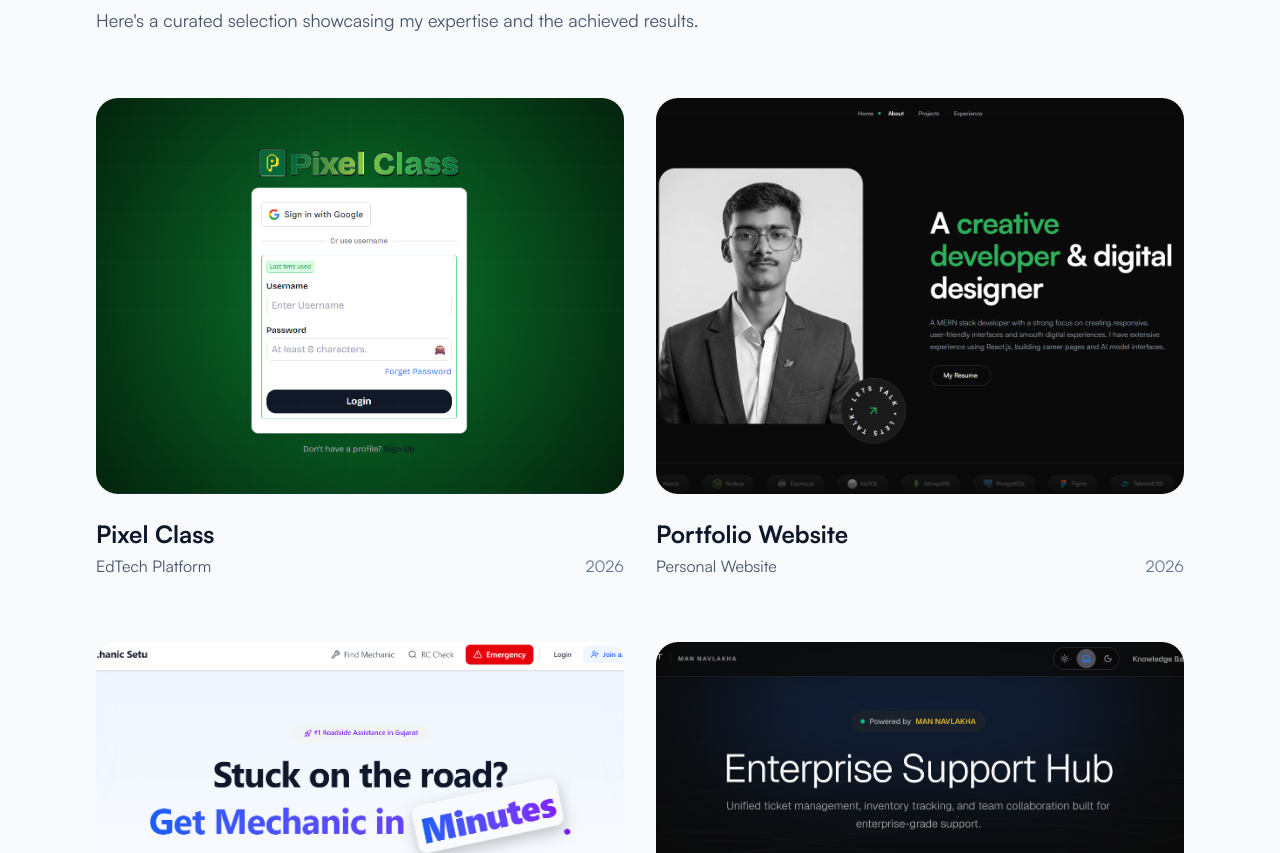
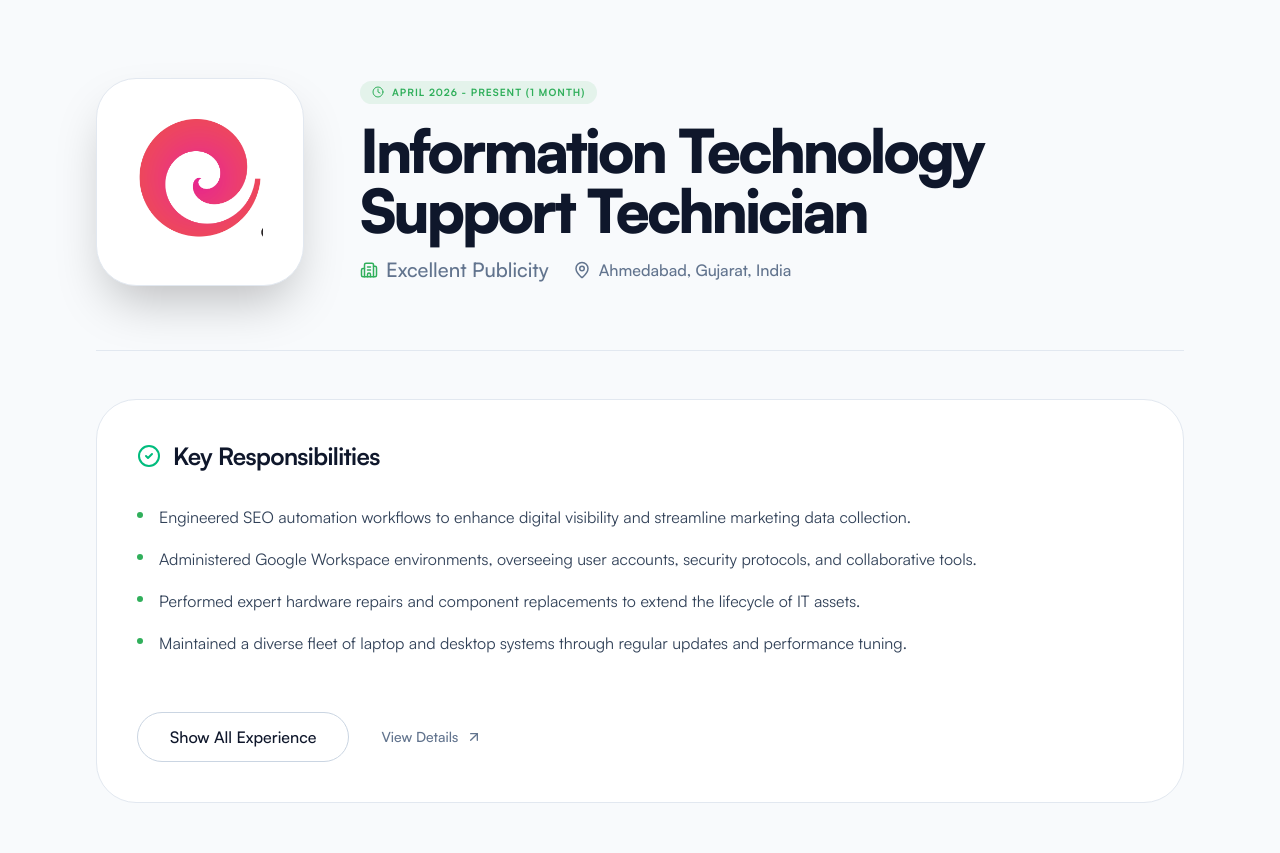
Before and after one commit to man-navlakha/portfolio_2.O, a Next.js app: page / in a window 1280 px wide. Shown: the part 1786-2639 px from the top of the page. Built offline with nearby package versions, Linux system fonts and the light colour scheme; no server answers.

Commit message:
update some tittle & details

```diff
--- a/app/HomeClient.jsx
+++ b/app/HomeClient.jsx
@@ -1,6 +1,9 @@
 "use client"
 import React, { useState } from 'react';
-import { ArrowUpRight, Github, Instagram, Linkedin, Mail, Star, ChevronDown } from 'lucide-react';
+import {
+  ArrowUpRight, Github, Instagram, Linkedin, Mail, Star, ChevronDown,
+  Calendar, MapPin, Briefcase, CheckCircle2, Code2, Award, Building2, Clock, ChevronRight
+} from 'lucide-react';
 import RevealOnScroll from './Components/ui/RevealOnScroll'
 import ShinyText from '../components/ShinyText'
 import HoverText from './Components/ui/HoverText'
@@ -10,12 +13,15 @@ import CallToAction from './Components/CallToAction';
 import { Accordion, AccordionContent, AccordionItem, AccordionTrigger } from "@/components/ui/accordion";
 import Scroll from './Components/Scroll';
 import { useProjects } from '@/app/context/ProjectContext';
+import { useExperience } from '@/app/context/ExperienceContext';
 import Link from 'next/link';
 
 export default function Home() {
   const { projects, loading } = useProjects();
+  const { experiences } = useExperience();
 
-  const displayProjects = projects.filter(p => p.isFeatured);
+  const displayProjects = projects.filter(p => p.isFeatured).slice(0, 4);
+  const currentExperience = experiences && experiences.length > 0 ? experiences[0] : null;
 
   const [activeExpertise, setActiveExpertise] = useState("item-1");
 
@@ -99,6 +105,85 @@ export default function Home() {
             </>
           </div>
         </section>
+
+        {/* Currently Working Experience */}
+        {currentExperience && (
+          <section className="py-24 px-6 md:px-12 lg:px-24">
+            <div className="max-w-7xl mx-auto">
+              <RevealOnScroll>
+                <div className="flex items-center gap-2 text-brand text-sm font-medium tracking-widest mb-4">
+                  <ShinyText speed={2} color="#30af5b" shineColor="#000000" text="✦ CURRENT EXPERIENCE" className=' text-xl' />
+                </div>
+                <h2 className="text-5xl md:text-6xl font-bold mb-16 text-slate-900 font-primary dark:text-white">Currently Working</h2>
+              </RevealOnScroll>
+
+              <div className="relative z-10 w-full mb-12">
+                <RevealOnScroll delay={200}>
+                  <div className="flex flex-col md:flex-row md:items-center gap-10 md:gap-14 border-b border-slate-200 dark:border-white/10 pb-16 pt-6">
+                      <div className="w-32 h-32 md:w-52 md:h-52 rounded-[2.5rem] overflow-hidden bg-white dark:bg-white/5 border border-slate-200 dark:border-white/10 p-6 md:p-10 shrink-0 flex items-center justify-center shadow-2xl group/logo hover:scale-105 transition-transform duration-500">
+                          <img src={currentExperience.logo} alt={currentExperience.company} className="w-full h-full object-contain group-hover/logo:scale-110 transition-transform duration-700" />
+                      </div>
+                      <div className="space-y-4">
+                          <div className="inline-flex items-center gap-2 px-3 py-1 rounded-full bg-brand/10 text-brand text-[10px] font-bold uppercase tracking-widest">
+                              <Clock size={12} /> {currentExperience.period || 'Ongoing'}
+                          </div>
+                          <h1 className="text-4xl md:text-5xl lg:text-6xl font-black tracking-tighter text-slate-900 dark:text-white leading-none">
+                              {currentExperience.role}
+                          </h1>
+                          <div className="flex flex-wrap items-center gap-x-6 gap-y-2 text-slate-500 dark:text-gray-400 font-medium">
+                              <div className="flex items-center gap-2">
+                                  <Building2 size={18} className="text-brand" />
+                                  <span className="text-xl">{currentExperience.company}</span>
+                              </div>
+                              {currentExperience.location && (
+                                  <div className="flex items-center gap-2">
+                                      <MapPin size={18} />
+                                      <span>{currentExperience.location}</span>
+                                  </div>
+                              )}
+                          </div>
+                      </div>
+                  </div>
+                </RevealOnScroll>
+
+                <div className="mt-12">
+                    <RevealOnScroll>
+                        <section className="space-y-8 bg-white dark:bg-white/[0.02] border border-slate-200 dark:border-white/5 p-8 md:p-10 rounded-[2.5rem]">
+                            <h2 className="text-2xl font-bold tracking-tight flex items-center gap-3">
+                                <CheckCircle2 className="text-emerald-500" size={24} />
+                                Key Responsibilities
+                            </h2>
+                            <ul className="space-y-4">
+                                {currentExperience.responsibilities?.slice(0, 4).map((item, idx) => (
+                                    <li key={idx} className="flex items-start gap-4 group">
+                                        <div className="mt-2 w-1.5 h-1.5 rounded-full bg-brand shrink-0 group-hover:scale-150 transition-transform" />
+                                        <span className="text-slate-700 dark:text-gray-300 leading-relaxed">{item}</span>
+                                    </li>
+                                ))}
+                            </ul>
+
+                            <div className="pt-6 flex justify-start items-center gap-4">
+                                <Link href="/experience">
+                                    <AnimatedButton
+                                        hoverColor="bg-slate-900 dark:bg-white"
+                                        hoverTextColor="group-hover:text-white dark:group-hover:text-black"
+                                    >
+                                        Show All Experience
+                                    </AnimatedButton>
+                                </Link>
+                                <Link href={`/experience/${currentExperience.id}`} className="group flex items-center gap-2 text-sm font-medium text-slate-500 hover:text-brand transition-colors ml-4 cursor-pointer">
+                                    <span>View Details</span>
+                                    <ArrowUpRight size={16} className="group-hover:translate-x-1 group-hover:-translate-y-1 transition-transform" />
+                                </Link>
+                            </div>
+                        </section>
+                    </RevealOnScroll>
+                </div>
+              </div>
+            </div>
+          </section>
+        )}
+
         {/* Selected Projects */}
         <section className="py-24 px-6 md:px-12 lg:px-24">
           <div className="max-w-7xl mx-auto">
--- a/app/about/AboutClient.jsx
+++ b/app/about/AboutClient.jsx
@@ -137,7 +137,7 @@ const AboutClient = () => {
                                     color="#30af5b"
                                     shineColor="#000000" text="✦ STEPS I FOLLOW" className=' text-xl' />
                             </div>
-                            <h2 className="text-4xl md:text-5xl font-bold mb-4 text-slate-900 dark:text-white">My Design Process</h2>
+                            <h2 className="text-4xl md:text-5xl font-bold mb-4 text-slate-900 dark:text-white">Crafting Work That Matters</h2>
                             <p className="text-slate-600 dark:text-gray-400 mb-16">I follow a structured process to ensure high-quality results.</p>
                         </RevealOnScroll>
 
@@ -184,7 +184,7 @@ const AboutClient = () => {
                                     <Loader2 className="w-8 h-8 animate-spin text-brand" />
                                 </div>
                             ) : (
-                                experiences.map((exp, index) => (
+                                experiences.slice(0, 3).map((exp, index) => (
                                     <RevealOnScroll key={exp.id || index} delay={index * 100}>
                                         <Link href={`/experience/${exp.id}`} className="block group">
                                             <div className="flex items-center justify-between border-b border-slate-200 dark:border-white/10 pb-8 last:border-0 cursor-pointer">
```
